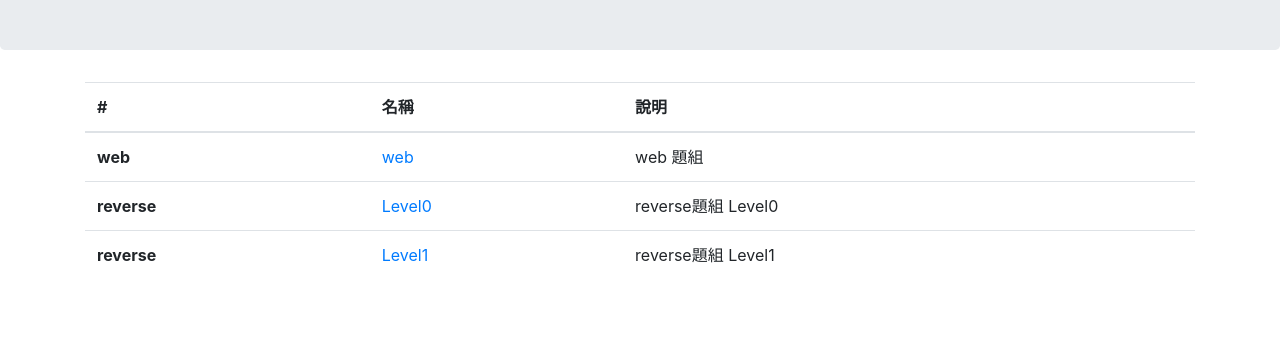
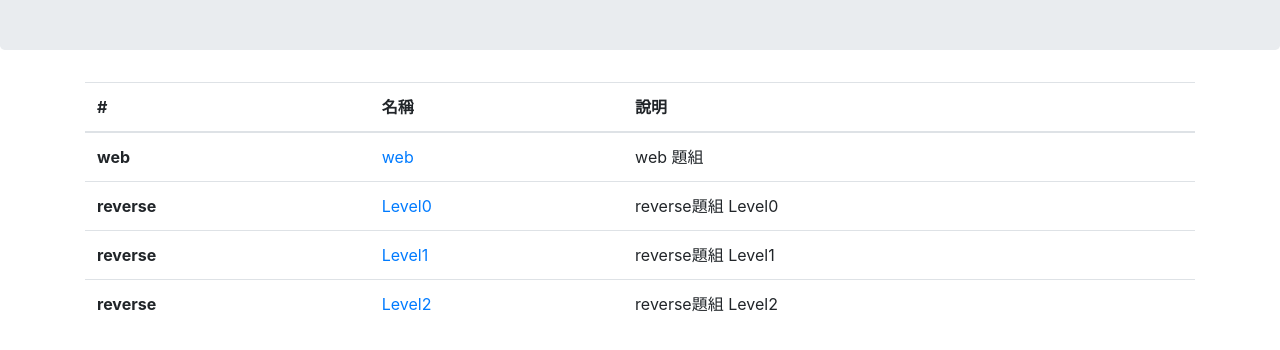
Before and after one commit to jason3e7/2356047900, a plain HTML site: page docs/index.html in a window 1280 px wide. Shown: the part 172-522 px from the top of the page. Drawn offline with Linux system fonts and the light colour scheme.

Commit message:
reverseLevel2_base64 AC

```diff
--- a/docs/index.html
+++ b/docs/index.html
@@ -40,6 +40,11 @@
         <td><a href="reveal.html?name=reverseLevel1">Level1</a></td>
         <td>reverse題組 Level1</td>
       </tr>
+      <tr>
+        <th scope="row">reverse</th>
+        <td><a href="reveal.html?name=reverseLevel2">Level2</a></td>
+        <td>reverse題組 Level2</td>
+      </tr>
     </tbody>
   </table>
 </div>
```
Also changed, not shown: 2 other files.
